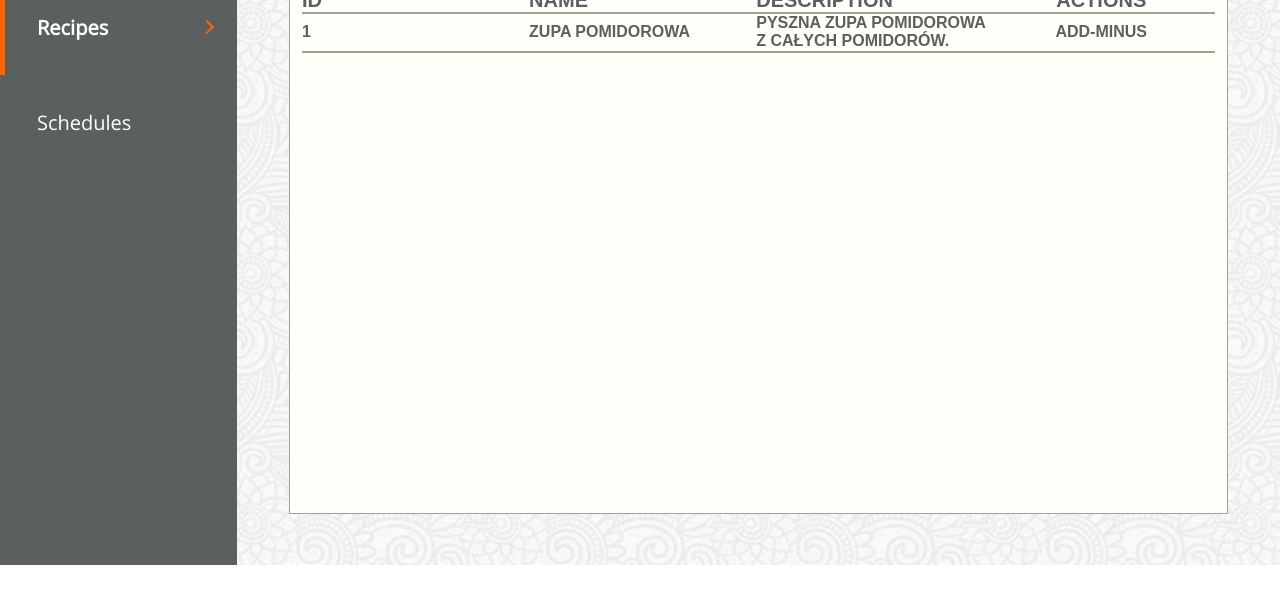
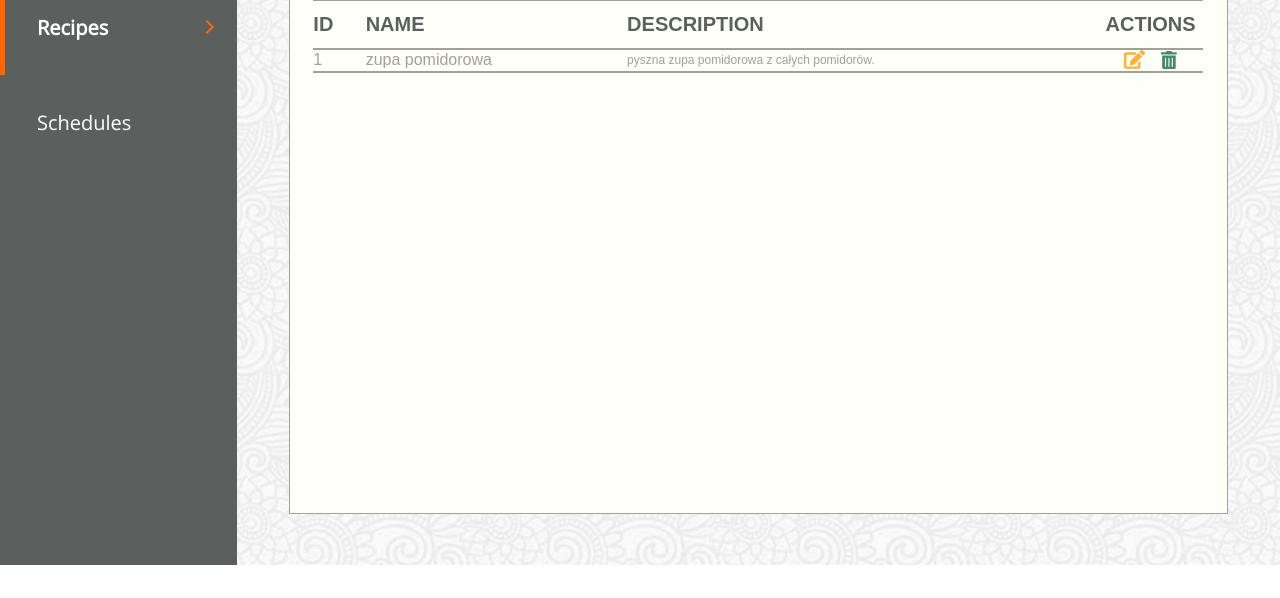
Before and after one commit to FilipMaciejowski/food-plan, a React app: page /#/foodplan/recipes in a window 1280 px wide. Shown: the part 202-800 px from the top of the page. Built offline with nearby package versions, Linux system fonts and the light colour scheme; data requests are answered from the project's data file.

Commit message:
recipies view finished

```diff
--- a/src/js/components/layout/MainView/Recipes/index.js
+++ b/src/js/components/layout/MainView/Recipes/index.js
@@ -2,7 +2,7 @@ import React, { useEffect } from "react";
 import { useSelector, useDispatch } from "react-redux";
 import { getRecipes } from "../../../../../redux/actions/recipes";
 import { FontAwesomeIcon } from "@fortawesome/react-fontawesome";
-import { faPlusSquare } from "@fortawesome/free-solid-svg-icons";
+import { faPlusSquare, faEdit, faTrashAlt } from "@fortawesome/free-solid-svg-icons";
 
 const Recipes = () => {
   const dispatch = useDispatch();
@@ -24,14 +24,17 @@ const Recipes = () => {
             <th>id</th>
             <th>name</th>
             <th>description</th>
-           <th className="table__header__cell-actions">actions</th>
+            <th className="table__header__cell-actions">actions</th>
           </tr>
           {recipes.map(recipe => (
             <tr className="recipes__content__table-cell">
               <td>{recipe.id}</td>
               <td>{recipe.name}</td>
               <td>{recipe.description}</td>
-              <td>add-minus</td>
+              <td>
+                <FontAwesomeIcon className="icon-edit" icon={faEdit} />
+                <FontAwesomeIcon className="icon-delete" icon={faTrashAlt} />
+              </td>
             </tr>
           ))}
         </table>
--- a/src/scss/components/_mainview.scss
+++ b/src/scss/components/_mainview.scss
@@ -731,6 +731,7 @@ td:not(.cell-empty) {
     display: flex;
     justify-content: space-between;
     align-items: center;
+    margin-bottom: .75rem;
     h1 {
       text-transform: uppercase;
       color: $orange3;
@@ -757,25 +758,87 @@ td:not(.cell-empty) {
 }
 
  .recipes__content__table{
-   width: 100%;
+   width: 97.5%;
    height: auto;
+   margin: 0 auto;
+
 .recipes__content__table-header{
   text-transform: uppercase;
   border-collapse: collapse;
   text-align: left;
   font-size: 1.25rem;
-  /* display: flex;
-  justify-content: space-between; */
   width: 100%;
   height:auto;
+  th{
+    padding: .75rem 0 .75rem  0;
+  }
 
 }
 
 .table__header__cell-actions{
   text-align: center;
+}
 
-}
+.recipes__content__table-cell{}
 .recipes__content__table-cell td:not(:last-child) {
     text-align: left;
   }
+  .recipes__content__table-cell td:not(:nth-child(3)){
+    font-size: 1rem;
+    text-transform:lowercase;
+    font-weight: 400;
+    color: $grey3;
+  }
+  .recipes__content__table-cell td:nth-child(3){
+    font-size: .75rem;
+    text-transform:lowercase;
+    font-weight: 400;
+    color: $grey3;
  }
+.recipes__content__table-cell td:nth-child(1){
+width: 5%;
+}
+.recipes__content__table-cell td:nth-child(2){
+width: 25%;
+}
+
+.recipes__content__table-cell td:nth-child(3){
+width: 45%;
+height: auto;
+}
+
+.recipes__content__table-cell td:nth-child(4){
+width: 10%;
+height: auto;
+}
+
+.icon-edit{
+      width: 20%;
+      height: auto;
+      align-self: flex-start;
+      cursor: pointer;
+      margin-right: .5rem;
+
+      path {
+        width: 100%;
+        height: 100%;
+        fill: $orange1;
+      }
+}
+
+.icon-delete{
+      width: 15%;
+      height: auto;
+      align-self: flex-start;
+      cursor: pointer;
+      margin-left: .5rem;
+
+
+      path {
+        width: 100%;
+        height: 100%;
+        fill: $green1;
+      }
+}
+
+}
```
